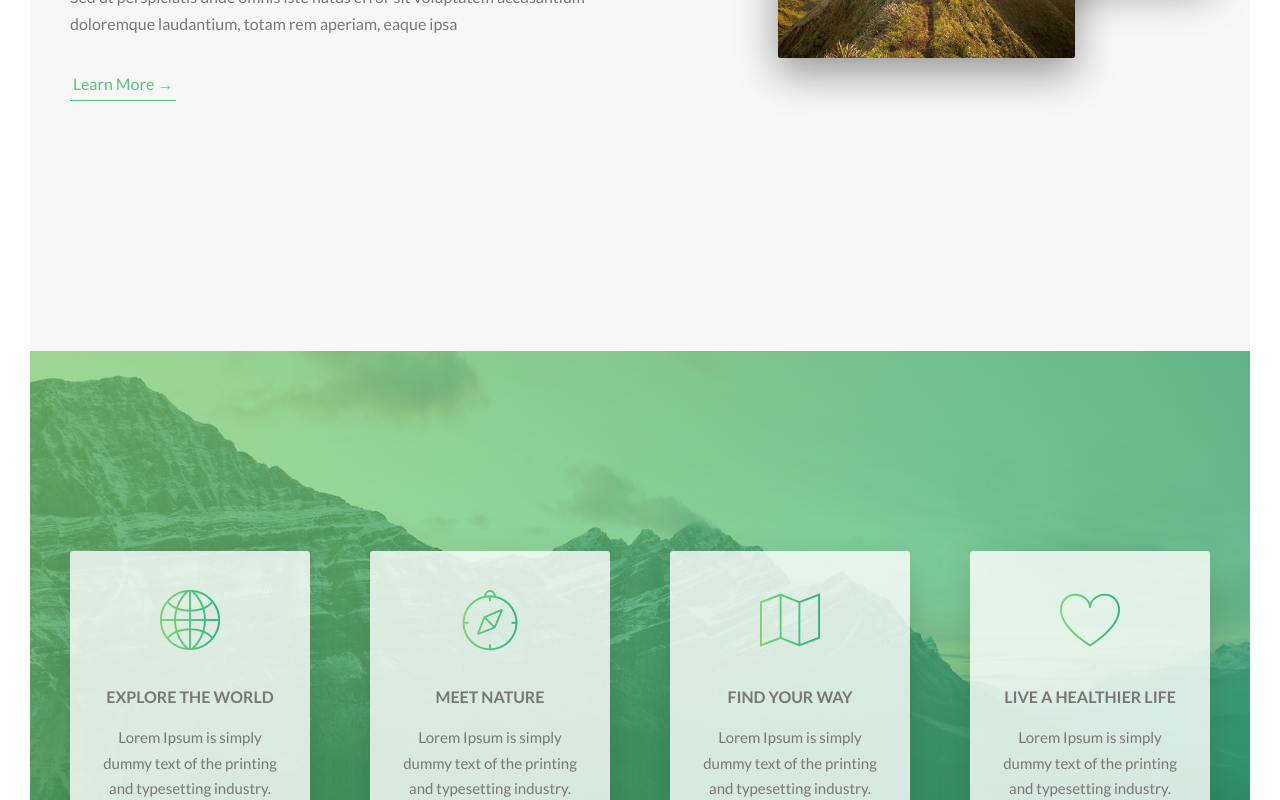
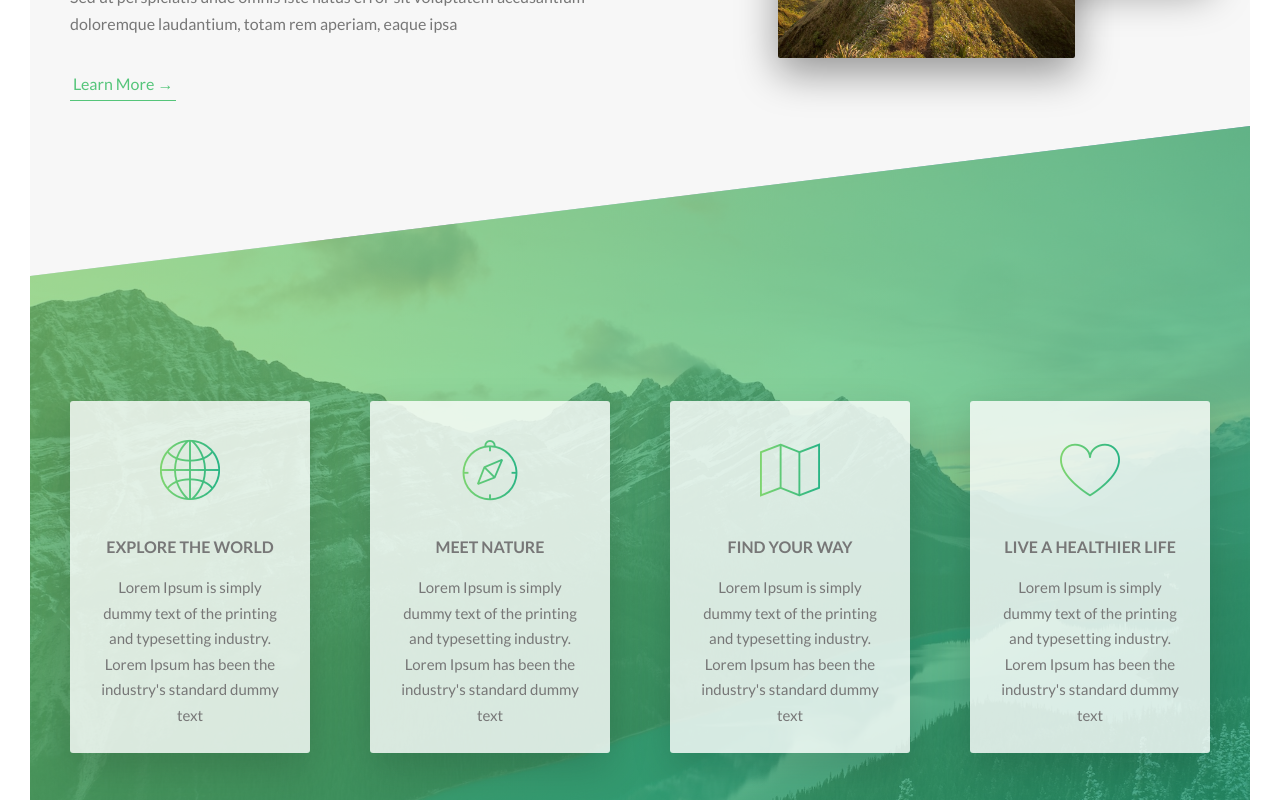
Before and after one commit to Harkindey/Natours-React, a React app: page / in a window 1280 px wide. Shown: the part 1260-2060 px from the top of the page. Built offline with nearby package versions, Linux system fonts and the light colour scheme.

Commit message:
use Skew instead of clip-path

```diff
--- a/src/sass/pages/_home.scss
+++ b/src/sass/pages/_home.scss
@@ -13,4 +13,11 @@
         ),
       url(../img/nat-4.jpg);
       background-size: cover;
+      margin-top: -15rem;
+
+      // Skewing the entire section of acheive that the shape
+      transform: skewY(-7deg);
+      & > * {
+          transform: skewY(7deg)
+      }
 }
```
